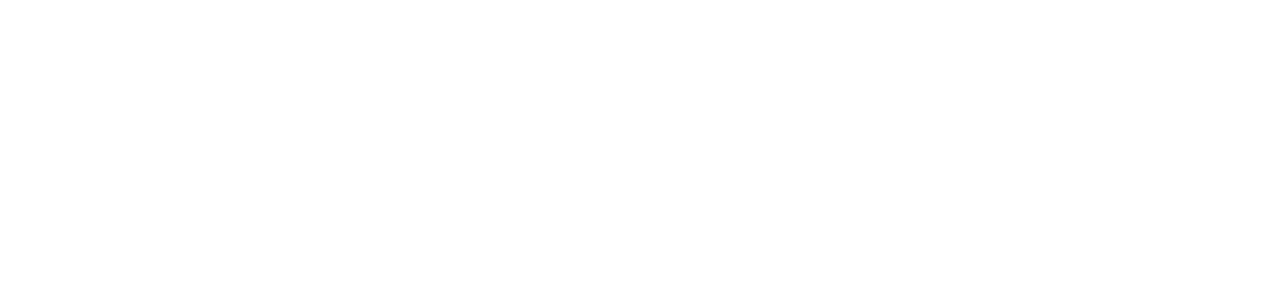
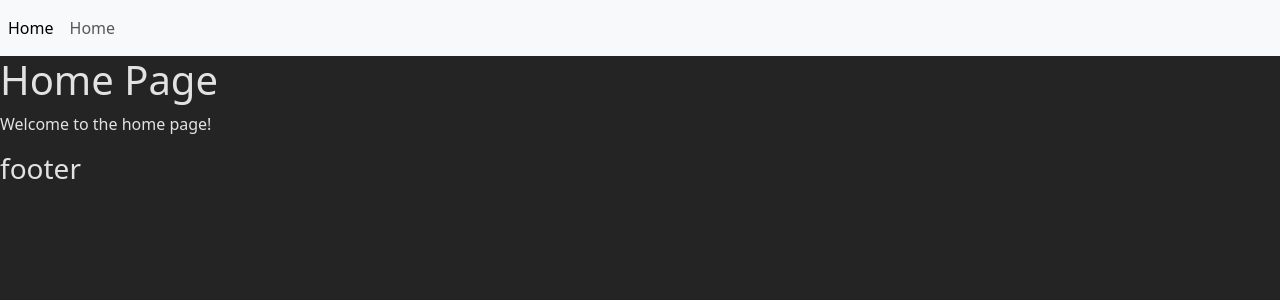
Before and after one commit to Willians-Hurtado/webapp-react, a React (Vite) app: page / in a window 1280 px wide. Shown: the top 300 px of the page. Built offline with nearby package versions, Linux system fonts and the light colour scheme.

Commit message:
Add routing and layout structure for the application
- Implemented routing using react-router-dom in App component.
- Created DefaultLayout component for consistent layout structure.
- Added HomePage and SingleMovie components for navigation.
- Updated index.css to include necessary styles.

```diff
--- a/src/App.jsx
+++ b/src/App.jsx
@@ -1,11 +1,18 @@
+import { BrowserRouter, Routes, Route } from "react-router-dom"
+import DefaultLayout from "./layout/DefaultLayout.jsx"
+import HomePage from "./pages/HomePage.jsx"
 
 function App() {
 
 
   return (
-    <>
-
-    </>
+    <BrowserRouter>
+      <Routes>
+        <Route Component={DefaultLayout}>
+          <Route path="/" Component={HomePage} />
+        </ Route>
+      </Routes>
+    </BrowserRouter>
   )
 }
 
--- a/src/index.css
+++ b/src/index.css
@@ -1 +1,18 @@
-@import 'bootstrap'
+@import 'bootstrap';
+
+
+
+body {
+    font-family: system-ui, Avenir, Helvetica, Arial, sans-serif;
+    line-height: 1.5;
+    font-weight: 400;
+
+    color-scheme: light dark;
+    color: rgba(255, 255, 255, 0.87);
+    background-color: #242424;
+
+    font-synthesis: none;
+    text-rendering: optimizeLegibility;
+    -webkit-font-smoothing: antialiased;
+    -moz-osx-font-smoothing: grayscale;
+}
--- /dev/null
+++ b/src/layout/DefaultLayout.jsx
@@ -0,0 +1,30 @@
+import { Outlet } from "react-router-dom";
+
+
+
+export default function DefaultLayout() {
+
+    return (
+        <>
+
+            <header>
+                <nav className="navbar navbar-expand navbar-light bg-light">
+                    <div className="nav navbar-nav">
+                        <a className="nav-item nav-link active" href="#" aria-current="page"
+                        >Home <span className="visually-hidden">(current)</span></a>
+
+                        <a className="nav-item nav-link" href="#">Home</a>
+                    </div>
+                </nav>
+
+            </header>
+            <main>
+                <Outlet />
+            </main>
+            <footer><h3>footer</h3></footer>
+
+        </>
+    )
+
+
+}
--- /dev/null
+++ b/src/pages/HomePage.jsx
@@ -0,0 +1,14 @@
+
+
+export default function HomePage() {
+
+
+
+    return (
+        <div>
+            <h1>Home Page</h1>
+            <p>Welcome to the home page!</p>
+
+        </div>
+    );
+}
```
Also changed, not shown: src/pages/SingleMovie.jsx (added, +10 -0 lines).
